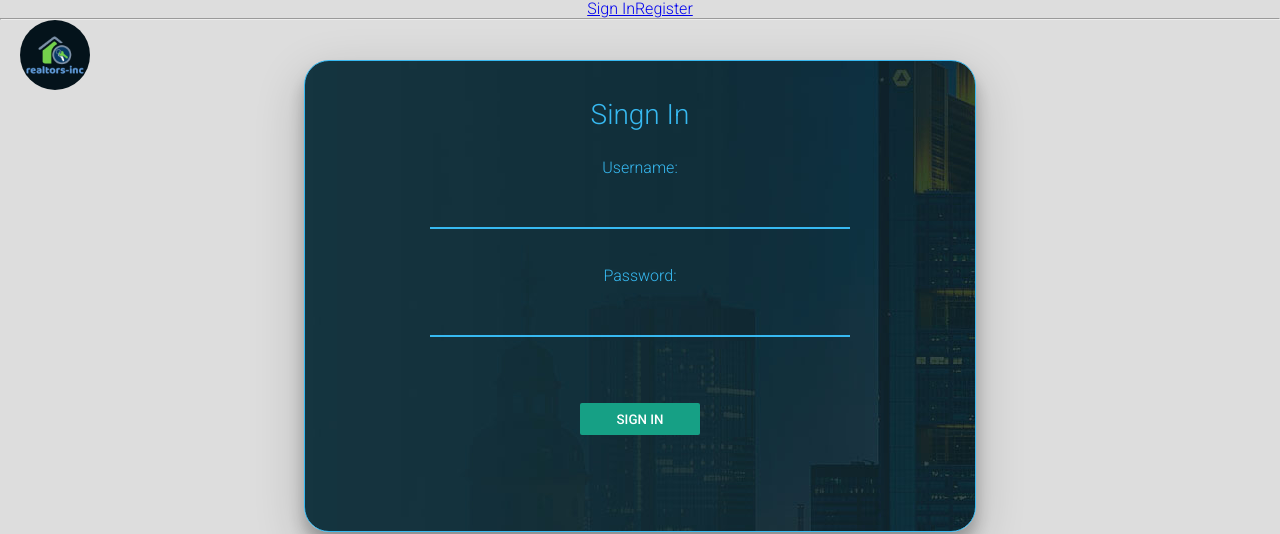
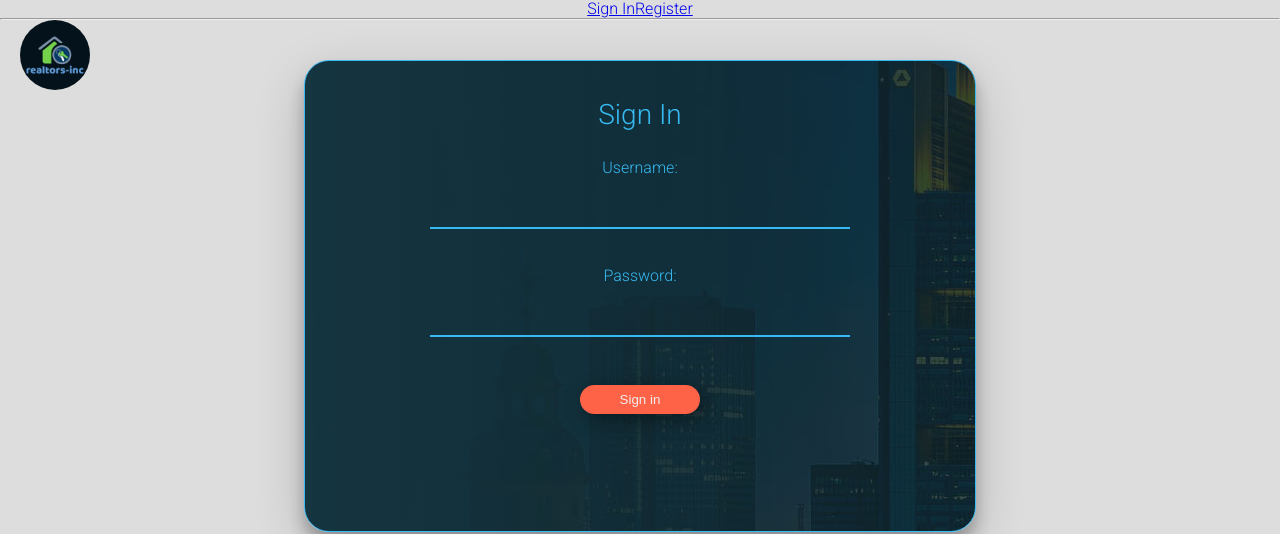
Before and after one commit to dawit-design/properties-market, a React (Create React App) app in the folder client/: page /login in a window 1280 px wide. Shown: the top 534 px of the page. Built offline with nearby package versions, Linux system fonts and the light colour scheme; a web font is replaced by a local one.

Commit message:
reset and re seed file

```diff
--- a/client/src/screens/Agents/Agents.css
+++ b/client/src/screens/Agents/Agents.css
@@ -34,13 +34,6 @@
     justify-content: space-evenly;
     transition: transform .5s;
 }
-/* .top-image{
-  width: 100%;
-    height: 220px;
-    object-fit: cover;
-    -webkit-clip-path: polygon(0 0, 100% 0, 100% 73%, 0% 100%);
-    clip-path: polygon(0 0, 100% 0, 100% 73%, 0% 100%);
-} */
 .profile-images{
   width: 120px;
     height: 120px;
@@ -55,3 +48,32 @@
     color: #777;
     font-weight: 300;
 }
+.social-icons {
+  width: 150px;
+  list-style: none;
+  display: flex;
+  justify-content: space-evenly;
+  margin: 10px 0 20px 0;
+  border-top: 1px solid #999;
+  padding-top: 20px;
+}
+
+.social-icons i {
+  font-size: 18px;
+}
+
+.fa-facebook-f {
+  color: #3b5999;
+}
+
+.fa-linkedin {
+  color: #0077b5;
+}
+
+.fa-twitter {
+  color: #55acee;
+}
+
+.fa-google-plus-g {
+  color: #dd4b39;
+}
--- a/client/src/screens/Agents/Agents.jsx
+++ b/client/src/screens/Agents/Agents.jsx
@@ -14,9 +14,18 @@ export default function Agents(props) {
       {
         agents.map(agent => (
           <div className="agent-profile" key={agent.id}>
-            <h1 >{agent.name}</h1>
+
             <img className="profile-images" src={agent.image_url} alt="profile picture" />
-            <p className="speciality">{ agent.speciality}</p>
+            <h1 >{agent.name.toUpperCase()}</h1>
+            <h3>{agent.office_location}</h3>
+            <h3 className="speciality">{agent.speciality}</h3>
+            <p>{agent.about}</p>
+                <ul class="social-icons">
+                    <li><a href="#"><i class="fab fa-facebook-f"></i></a></li>
+                    <li><a href="#"><i class="fab fa-linkedin"></i></a></li>
+                    <li><a href="#"><i class="fab fa-twitter"></i></a></li>
+                    <li><a href="#"><i class="fab fa-google-plus-g"></i></a></li>
+                </ul>
           </div>
 
 
--- a/client/src/screens/LandingPage/LandingPage.jsx
+++ b/client/src/screens/LandingPage/LandingPage.jsx
@@ -10,7 +10,7 @@ export default function LandingPage() {
 		<>
 
 			<section className="landing-section-container">
-				<div className="container">
+				<div className="container-land">
 					<div className="row">
 						<div className="col-lg-6">
 							<div className="about-text">
--- a/client/src/screens/Login/Login.css
+++ b/client/src/screens/Login/Login.css
@@ -38,26 +38,17 @@ body{
     border-bottom: 2px solid #37b9f1;
 }
 .sign-in-btn{
-  margin-top: 28px;
   width: 120px;
-  height: 32px;
-  background: #16a085;
+  padding: 7px;
+  margin: 10px 0;
+  background-color: tomato;
   border: none;
-  border-radius: 2px;
-  color: #FFF;
-  font-family: 'Roboto', sans-serif;
-  font-weight: 500;
-  text-transform: uppercase;
-  transition: 0.1s ease;
-  cursor: pointer;
+  outline: none;
+  border-radius: 25px;
+  font-family: 'Josefin Sans', sans-serif;
+  color: #eee;
+  box-shadow: 5px 5px 20px rgba(0, 0, 0, .4);
 }
 .sign-in-btn:hover{
-  opacity: 0.8;
-  box-shadow: 0 2px 4px #fff;
-  transition: 0.1s ease;
+  color : #37b9f1;
 }
-.sign-in-btn:active{
-  opacity: 1;
-  box-shadow: 0 1px 2px #fff;
-  transition: 0.1s ease;
-}
--- a/client/src/screens/Login/Login.jsx
+++ b/client/src/screens/Login/Login.jsx
@@ -24,7 +24,7 @@ export default function Login(props) {
       handleLogin(formData);
       }}>
       <div className="login-cont">
-      <h1>Singn In</h1>
+      <h1>Sign In</h1>
       <label>
           Username:
         <input
```
Also changed, not shown: 1 other file (tests, documents, lock files or other folders).
